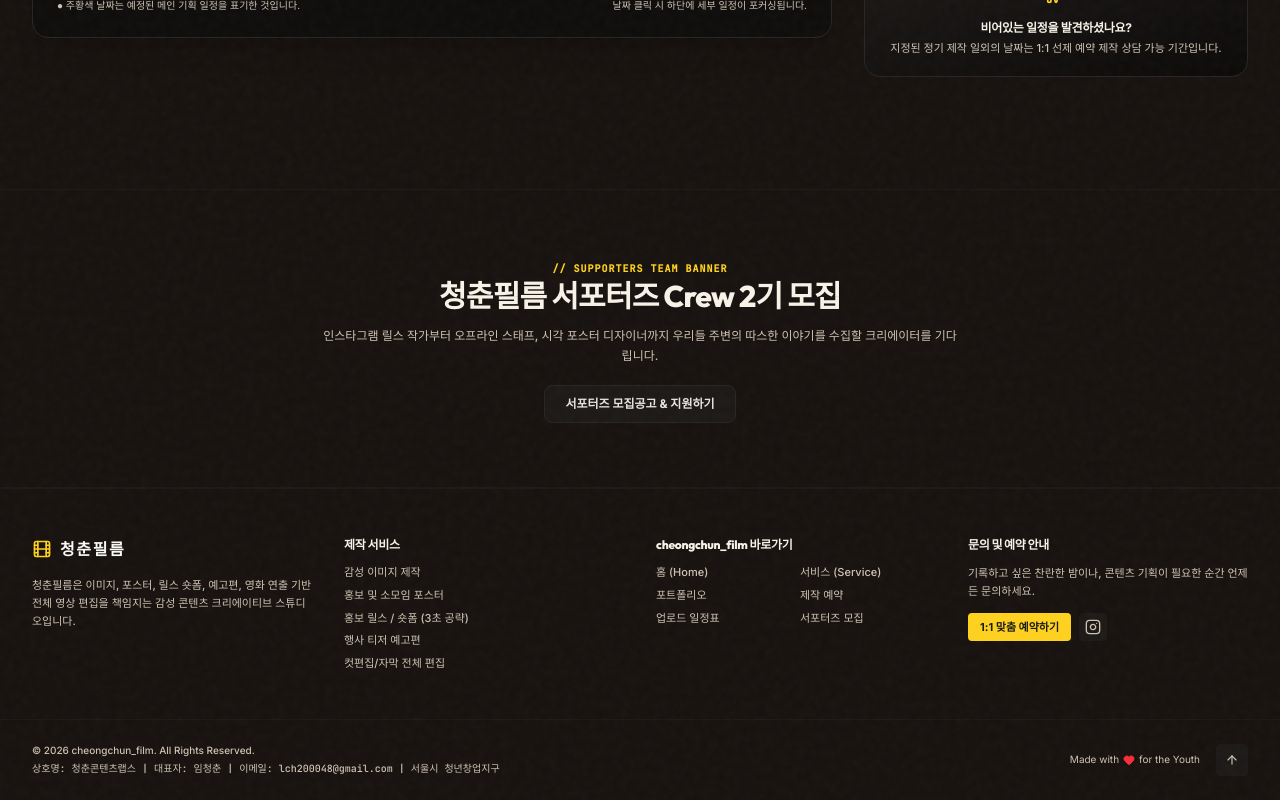
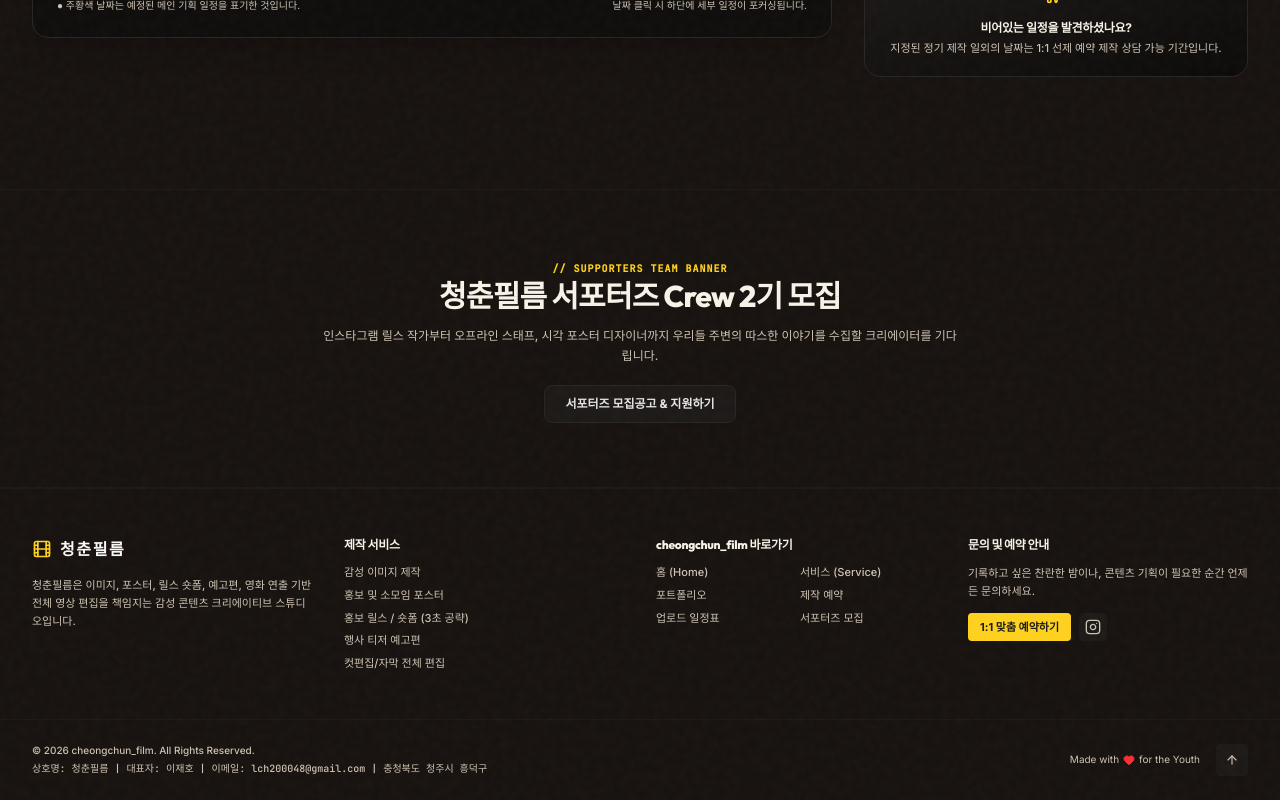
Before and after one commit to ljh200048/cheongchunfilm, a React (Vite) app: page / in a window 1280 px wide. Shown: the part 5128-5928 px from the top of the page. Built offline with nearby package versions, Linux system fonts and the light colour scheme; a web font is replaced by a local one.

Commit message:
Update footer company information

```diff
--- a/src/components/Footer.tsx
+++ b/src/components/Footer.tsx
@@ -86,7 +86,7 @@ export default function Footer({ onTabChange }: FooterProps) {
       <div className="max-w-7xl mx-auto px-4 sm:px-6 lg:px-8 py-6 flex flex-col sm:flex-row justify-between items-center gap-4 text-stone-600 text-[10px]">
         <div className="text-center sm:text-left space-y-1">
           <p>© 2026 cheongchun_film. All Rights Reserved.</p>
-          <p className="font-mono">상호명: 청춘콘텐츠랩스 | 대표자: 임청춘 | 이메일: lch200048@gmail.com | 서울시 청년창업지구</p>
+          <p className="font-mono">상호명: 청춘필름 | 대표자: 이재호 | 이메일: lch200048@gmail.com | 충청북도 청주시 흥덕구</p>
         </div>
 
         <div className="flex items-center gap-4">
```
